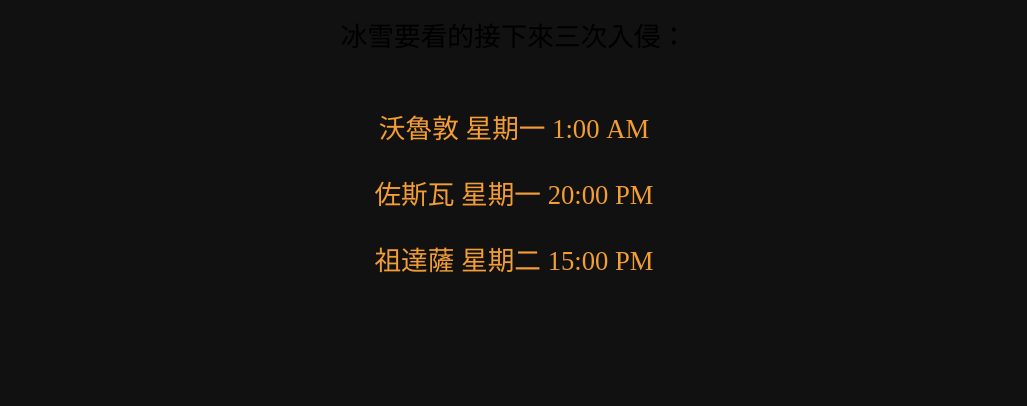
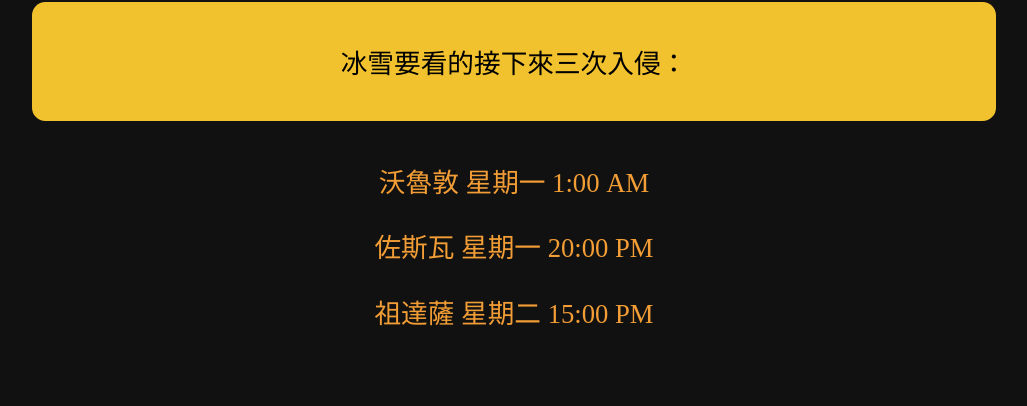
Before and after one commit to jormax/bfacountdown, a plain HTML site: page index.html in a window 1280 px wide. Shown: the part 634-1040 px from the top of the page, without its empty margins (126-1153 px from the left). Before the commit the page ends 986 px from the top, so only its background shows below. Drawn offline with nearby package versions, Linux system fonts and the light colour scheme.

Commit message:
Update index.html

```diff
--- a/index.html
+++ b/index.html
@@ -20,7 +20,7 @@
 <div id="state"></div>
 <div id="location"></div>
 <div id="countdown"></div>
-<div class="state">冰雪要看的接下來三次入侵：</div>
+<div class="next">冰雪要看的接下來三次入侵：</div>
 <div id="list"></div>
 <div id="root"></div>
   <script src='https://unpkg.com/react/umd/react.development.js'></script>
```
